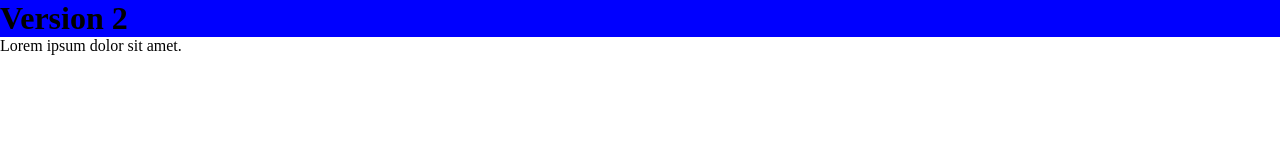
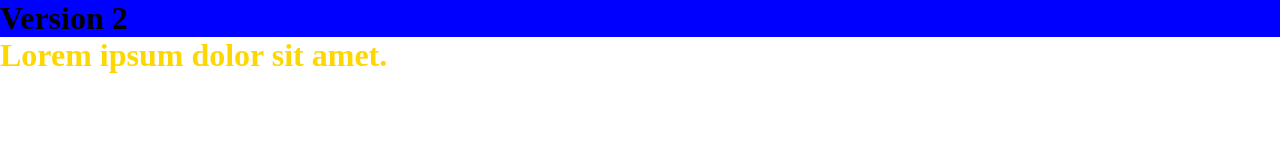
Before and after one commit to Investor-Tochukwu/version-2, a plain HTML site: page index.html in a window 1280 px wide. Drawn offline with Linux system fonts and the light colour scheme.

Commit message:
styled p

```diff
--- a/index.css
+++ b/index.css
@@ -8,3 +8,10 @@ h1{
     background-color: blue;
     column-gap: white;
 }
+
+
+p{
+    font-size: 2rem;
+    font-weight: 900;
+    color: gold;
+}
```
